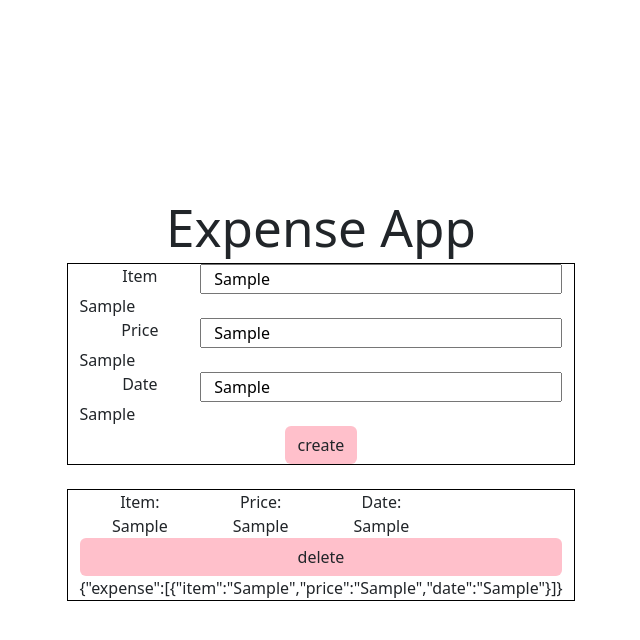
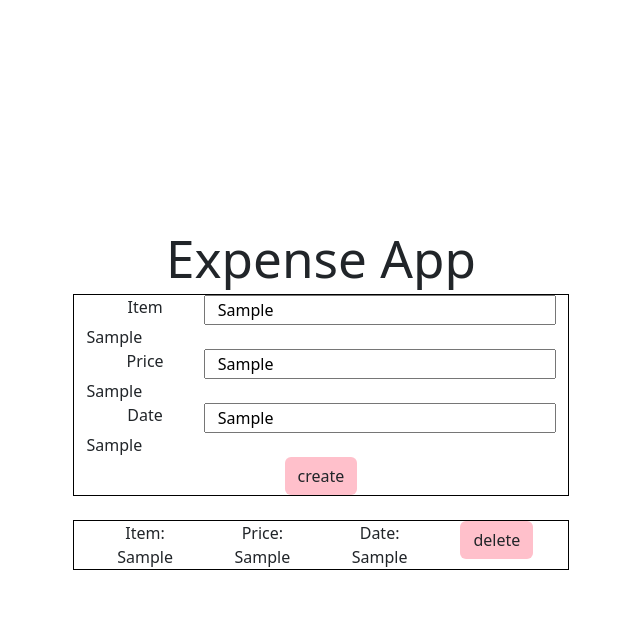
Before and after one commit to BenjaminGohPS/create-expense-app-lab, a React (Vite) app: page / in a window 1280 px wide. Both pictures are taken after typing "Sample", "Sample", "Sample" into the empty fields and a click on the button "create". Shown: the top 640 px of the page, without its empty margins (319-959 px from the left). Built offline with nearby package versions, Linux system fonts and the light colour scheme.

Commit message:
working expense app

```diff
--- a/src/App.jsx
+++ b/src/App.jsx
@@ -15,6 +15,10 @@ const App = () => {
     setExpense((prevState) => [...prevState, item]);
   };
 
+  const deleteExpense = (item, idx) => {
+    setExpense((prevState) => [...prevState].toSpliced(idx, 1));
+  };
+
   return (
     <div className="container-fluid">
       <h1>Expense App</h1>
@@ -23,20 +27,9 @@ const App = () => {
       </div>
       <br />
       <div className="container" style={{ border: "1px black solid" }}>
-        <Form expense={expense} />
-        {JSON.stringify({ expense })}
+        <Form expense={expense} handleExpense={deleteExpense} />
       </div>
     </div>
   );
 };
 export default App;
-
-/*
- {JSON.stringify({ expense })}
-  {expense[0].item}
-  if (i=0;i<expense.length;i++)
-
-setExpense((prevState) => [...prevState, item])
-
-  [...prevState].tospliced(0, 1, item));
-*/
--- a/src/components/Button.jsx
+++ b/src/components/Button.jsx
@@ -15,8 +15,3 @@ const Button = (props) => {
 };
 
 export default Button;
-
-/**
- onClick={() => {
-        props.handleExpense(props.item, props.price, props.date);
-*/
--- a/src/components/Form.jsx
+++ b/src/components/Form.jsx
@@ -3,35 +3,15 @@ import Label from "./Label";
 import Item from "./Item";
 
 const Form = (props) => {
-
   return (
     <div className="container-fluid">
-        {props.expense.map((item, idx) => {
-            return (<Item expense={item} />)
-        })}
+      {props.expense.map((item, idx) => {
+        return (
+          <Item expense={item} handleExpense={props.handleExpense} idx={idx} />
+        );
+      })}
     </div>
   );
 };
 
 export default Form;
-
-/**
-<div className="container-fluid">
-      <div className="row">
-        <div className="col-sm-3">
-          <Label name={props.name} />
-          <p>test</p>
-        </div>
-        <div className="col-sm-3">
-          <Label name="Item" />
-          <p>test</p>
-        </div>
-        <div className="col-sm-3">
-          <Label name="Item" />
-          <p>test</p>
-        </div>
-
-        <p>Testing Form</p>
-      </div>
-    </div>
-*/
--- a/src/components/Item.jsx
+++ b/src/components/Item.jsx
@@ -6,25 +6,19 @@ const Item = (props) => {
   return (
     <div className="row">
       <div className="col-sm-3">
-        Item: <Label name={props.expense.item} />
+        Item: <Label name={props.expense.item} idx={props.idx} />
       </div>
       <div className="col-sm-3">
-        Price: <Label name={props.expense.price} />
+        Price: <Label name={props.expense.price} idx={props.idx} />
       </div>
       <div className="col-sm-3">
-        Date: <Label name={props.expense.date} />
+        Date: <Label name={props.expense.date} idx={props.idx} />
       </div>
-
-      <Button>delete</Button>
+      <div className="col-sm-3">
+        <Button handleExpense={props.handleExpense}>delete</Button>
+      </div>
     </div>
   );
 };
 
 export default Item;
-
-/*
-<Label name={props.expense[0].item} />
-         <Label name={props.expense[0].price} />
-      <Label name={props.expense[0].date} />
-        <Button>delete</Button>
-*/
```
